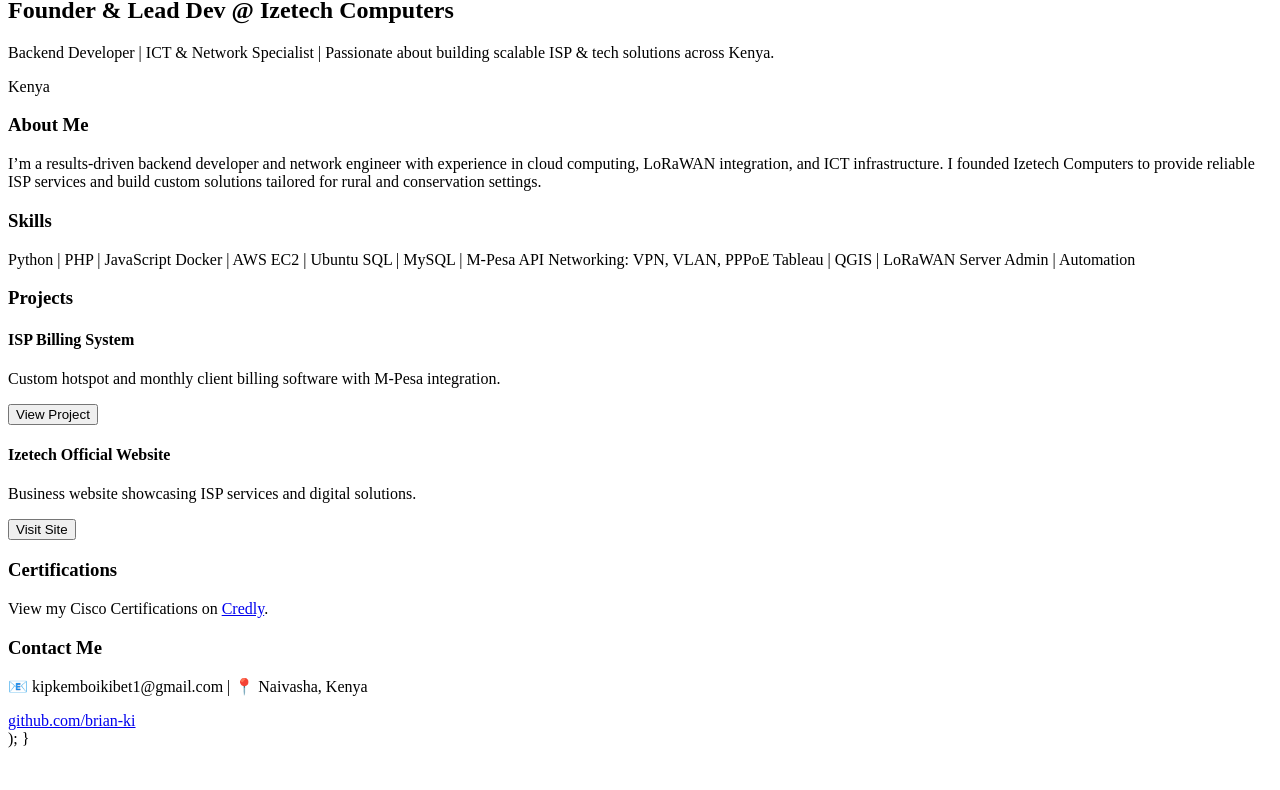
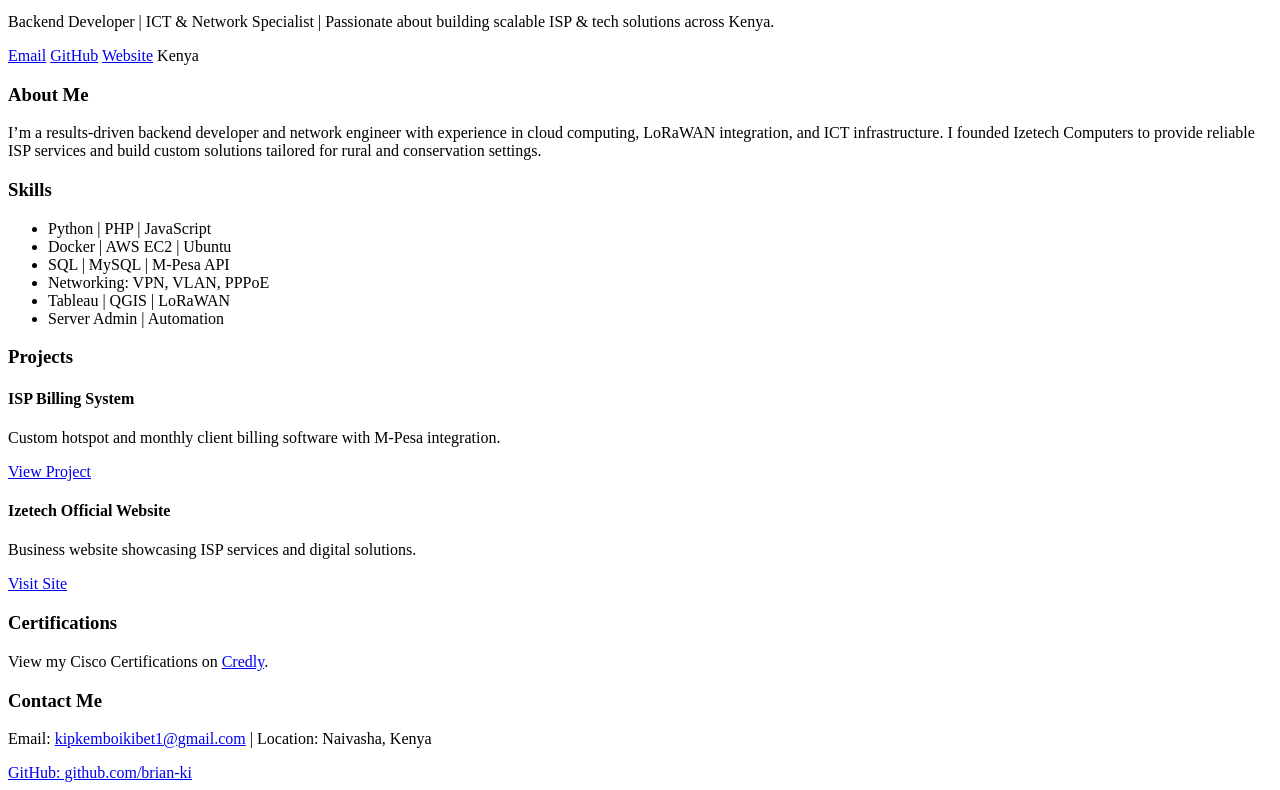
Before and after one commit to Brian-Ki/brian-ki.github.io, a plain HTML site: page index.html in a window 1280 px wide. Shown: the part 114-904 px from the top of the page. Before the commit the page ends 870 px from the top, so only its background shows below. Drawn offline with Linux system fonts and the light colour scheme.

Commit message:
Update index.html

```diff
--- a/index.html
+++ b/index.html
@@ -1,81 +1,66 @@
-import { Card, CardContent } from "@/components/ui/card";
-import { Button } from "@/components/ui/button";
-import { Github, Mail, Globe, MapPin } from "lucide-react";
+<!DOCTYPE html>
+<html lang="en">
+<head>
+  <meta charset="UTF-8">
+  <meta name="viewport" content="width=device-width, initial-scale=1.0">
+  <title>Brian Kipkemboi Kibet - Portfolio</title>
+  <link rel="stylesheet" href="styles.css">
+</head>
+<body>
+  <div class="container">
+    <header>
+      <h1>Brian Kipkemboi Kibet</h1>
+      <h2>Founder & Lead Dev @ Izetech Computers</h2>
+      <p class="intro">Backend Developer | ICT & Network Specialist | Passionate about building scalable ISP & tech solutions across Kenya.</p>
+      <div class="social-links">
+        <a href="mailto:kipkemboikibet1@gmail.com">Email</a>
+        <a href="https://github.com/brian-ki" target="_blank">GitHub</a>
+        <a href="https://izetechcomputers.com" target="_blank">Website</a>
+        <span>Kenya</span>
+      </div>
+    </header>
 
-export default function Portfolio() {
-  return (
-    <div className="min-h-screen bg-gradient-to-b from-gray-950 to-gray-900 text-white px-6 py-10 space-y-10">
-      <section className="text-center space-y-4">
-        <h1 className="text-4xl md:text-6xl font-bold">Brian Kipkemboi Kibet</h1>
-        <h2 className="text-xl md:text-2xl text-gray-300">Founder & Lead Dev @ Izetech Computers</h2>
-        <p className="max-w-2xl mx-auto text-gray-400">
-          Backend Developer | ICT & Network Specialist | Passionate about building scalable ISP & tech solutions across Kenya.
-        </p>
-        <div className="flex justify-center gap-4 mt-4">
-          <a href="mailto:kipkemboikibet1@gmail.com"><Mail className="w-5 h-5" /></a>
-          <a href="https://github.com/brian-ki" target="_blank"><Github className="w-5 h-5" /></a>
-          <a href="https://izetechcomputers.com" target="_blank"><Globe className="w-5 h-5" /></a>
-          <MapPin className="w-5 h-5" /> Kenya
-        </div>
-      </section>
+    <section class="about">
+      <h3>About Me</h3>
+      <p>I’m a results-driven backend developer and network engineer with experience in cloud computing, LoRaWAN integration, and ICT infrastructure. I founded Izetech Computers to provide reliable ISP services and build custom solutions tailored for rural and conservation settings.</p>
+    </section>
 
-      <section className="space-y-4">
-        <h3 className="text-2xl font-semibold text-center">About Me</h3>
-        <p className="max-w-3xl mx-auto text-gray-400 text-center">
-          I’m a results-driven backend developer and network engineer with experience in cloud computing, LoRaWAN integration, and ICT infrastructure.
-          I founded Izetech Computers to provide reliable ISP services and build custom solutions tailored for rural and conservation settings.
-        </p>
-      </section>
+    <section class="skills">
+      <h3>Skills</h3>
+      <ul>
+        <li>Python | PHP | JavaScript</li>
+        <li>Docker | AWS EC2 | Ubuntu</li>
+        <li>SQL | MySQL | M-Pesa API</li>
+        <li>Networking: VPN, VLAN, PPPoE</li>
+        <li>Tableau | QGIS | LoRaWAN</li>
+        <li>Server Admin | Automation</li>
+      </ul>
+    </section>
 
-      <section className="space-y-4">
-        <h3 className="text-2xl font-semibold text-center">Skills</h3>
-        <div className="grid grid-cols-2 md:grid-cols-3 gap-4 max-w-3xl mx-auto text-center text-gray-300">
-          <span>Python | PHP | JavaScript</span>
-          <span>Docker | AWS EC2 | Ubuntu</span>
-          <span>SQL | MySQL | M-Pesa API</span>
-          <span>Networking: VPN, VLAN, PPPoE</span>
-          <span>Tableau | QGIS | LoRaWAN</span>
-          <span>Server Admin | Automation</span>
-        </div>
-      </section>
+    <section class="projects">
+      <h3>Projects</h3>
+      <div class="project">
+        <h4>ISP Billing System</h4>
+        <p>Custom hotspot and monthly client billing software with M-Pesa integration.</p>
+        <a href="https://isp.izetechcomputers.com" target="_blank">View Project</a>
+      </div>
+      <div class="project">
+        <h4>Izetech Official Website</h4>
+        <p>Business website showcasing ISP services and digital solutions.</p>
+        <a href="https://izetechcomputers.com" target="_blank">Visit Site</a>
+      </div>
+    </section>
 
-      <section className="space-y-6">
-        <h3 className="text-2xl font-semibold text-center">Projects</h3>
-        <div className="grid gap-6 md:grid-cols-2">
-          <Card>
-            <CardContent className="p-4 space-y-2">
-              <h4 className="text-xl font-semibold">ISP Billing System</h4>
-              <p className="text-gray-400">Custom hotspot and monthly client billing software with M-Pesa integration.</p>
-              <a href="https://isp.izetechcomputers.com" target="_blank">
-                <Button>View Project</Button>
-              </a>
-            </CardContent>
-          </Card>
+    <section class="certifications">
+      <h3>Certifications</h3>
+      <p>View my Cisco Certifications on <a href="https://www.credly.com/users/brian-kibet.4680f510" target="_blank">Credly</a>.</p>
+    </section>
 
-          <Card>
-            <CardContent className="p-4 space-y-2">
-              <h4 className="text-xl font-semibold">Izetech Official Website</h4>
-              <p className="text-gray-400">Business website showcasing ISP services and digital solutions.</p>
-              <a href="https://izetechcomputers.com" target="_blank">
-                <Button>Visit Site</Button>
-              </a>
-            </CardContent>
-          </Card>
-        </div>
-      </section>
-
-      <section className="space-y-4">
-        <h3 className="text-2xl font-semibold text-center">Certifications</h3>
-        <p className="text-center text-gray-400">
-          View my Cisco Certifications on <a className="text-blue-400 underline" href="https://www.credly.com/users/brian-kibet.4680f510" target="_blank">Credly</a>.
-        </p>
-      </section>
-
-      <section className="text-center space-y-2">
-        <h3 className="text-2xl font-semibold">Contact Me</h3>
-        <p className="text-gray-400">📧 kipkemboikibet1@gmail.com | 📍 Naivasha, Kenya</p>
-        <a href="https://github.com/brian-ki" className="text-blue-400 underline">github.com/brian-ki</a>
-      </section>
-    </div>
-  );
-}
+    <section class="contact">
+      <h3>Contact Me</h3>
+      <p>Email: <a href="mailto:kipkemboikibet1@gmail.com">kipkemboikibet1@gmail.com</a> | Location: Naivasha, Kenya</p>
+      <a href="https://github.com/brian-ki" class="github-link">GitHub: github.com/brian-ki</a>
+    </section>
+  </div>
+</body>
+</html>
```
